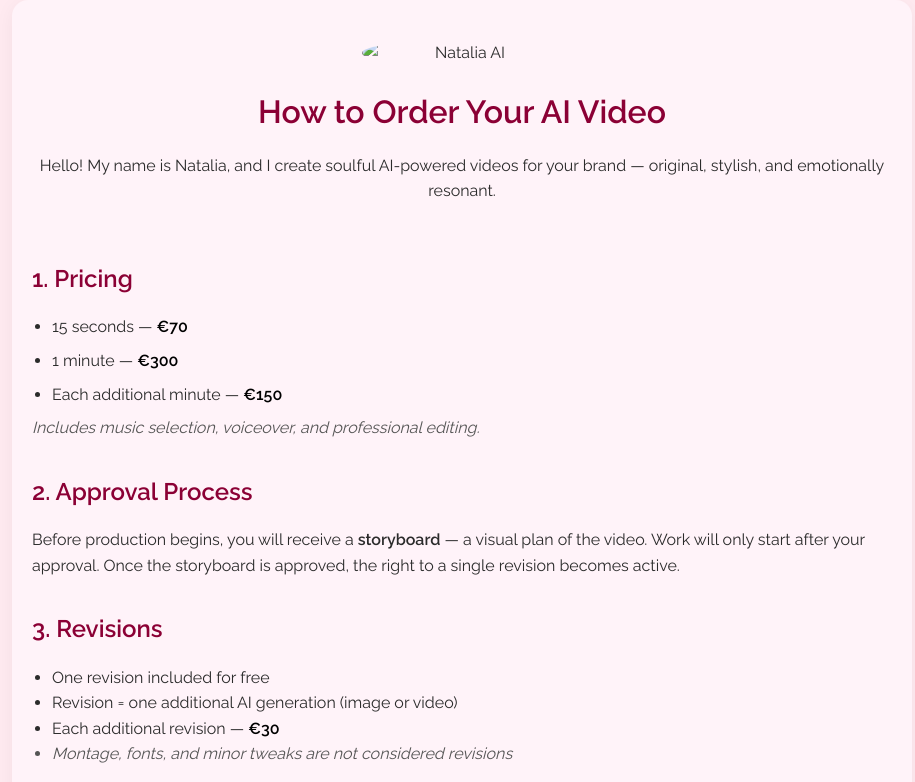
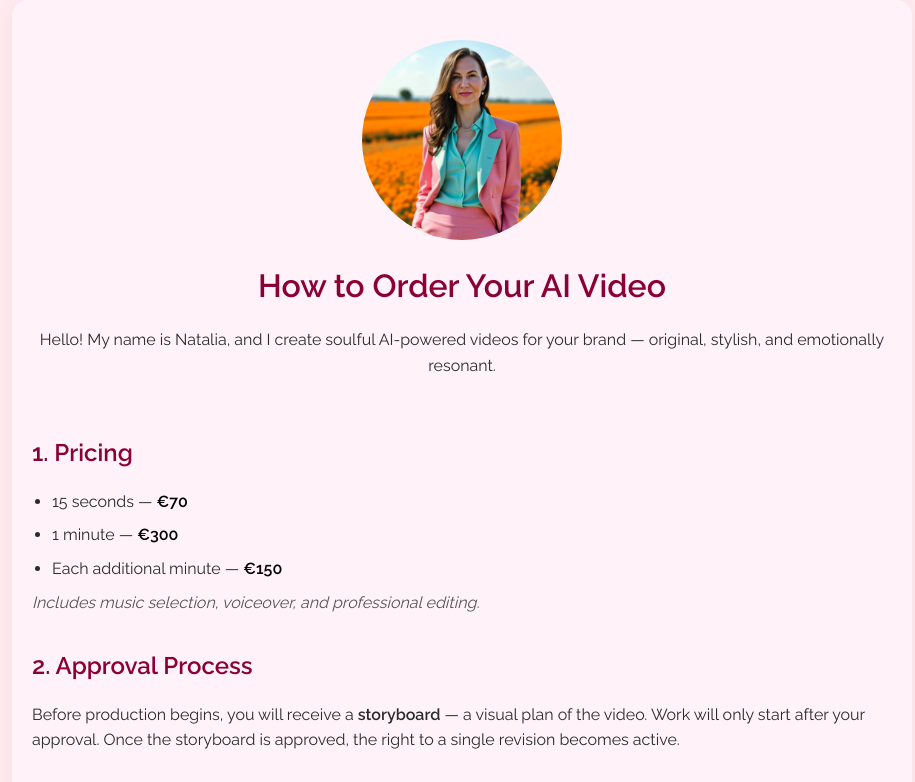
Before and after one commit to natalialeaiart/ai-portfolio, a plain HTML site: page index.html in a window 1280 px wide. Shown: the top 782 px of the page, without its empty margins (178-1093 px from the left). Drawn offline with Linux system fonts and the light colour scheme.

Commit message:
Update index.html

```diff
--- a/index.html
+++ b/index.html
@@ -91,7 +91,7 @@ ul {
 <body>
   <div class="container">
     <div class="intro">
-      <img src="your-photo.jpg" alt="Natalia AI" />
+      <img src="pic.jpg" alt="Natalia AI" />
       <h1>How to Order Your AI Video</h1>
       <p>Hello! My name is Natalia, and I create soulful AI-powered videos for your brand — original, stylish, and emotionally resonant.</p>
     </div><div class="section">
```
